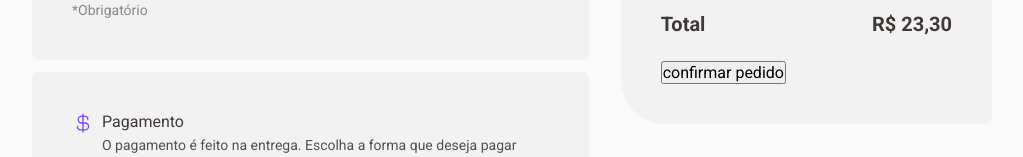
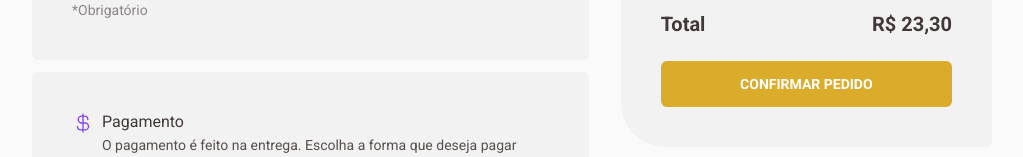
Before and after one commit to WisleyASousa/coffee-delivery-ig, a React (Vite) app: page /Checkout in a window 1280 px wide. Shown: the part 742-899 px from the top of the page, without its empty margins (128-1151 px from the left). Built offline with nearby package versions, Linux system fonts and the light colour scheme.

Commit message:
finalizando pag de checkout

```diff
--- a/src/pages/Checkout/index.tsx
+++ b/src/pages/Checkout/index.tsx
@@ -3,10 +3,10 @@ import {
   Address,
   AddressContainer,
   BaseIndividualValues,
-  BaseValues,
   BaseValuesTotal,
   BoxFormAddress,
   BoxValues,
+  BtnConfirmOrder,
   CheckoutContainer,
   CheckoutSubTitle,
   City,
@@ -177,7 +177,10 @@ export function Checkout() {
             </BaseValuesTotal>
           </BoxValues>
 
-          <button type="submit">confirmar pedido</button>
+          <BtnConfirmOrder
+            type="submit">
+            confirmar pedido
+          </BtnConfirmOrder>
 
         </SelectedCoffeesContainer>
 
--- a/src/pages/Checkout/styles.ts
+++ b/src/pages/Checkout/styles.ts
@@ -6,7 +6,15 @@ export const CheckoutContainer = styled.form`
   grid-template-columns: 1fr 1fr;
   gap: 2rem;
 
+  @media (max-width: 425px) {
+    justify-content: center;
+    padding: 0 0 !important;
+    grid-template-columns: 1fr;
+  }
+
   @media (max-width: 1024px) {
+    justify-content: center;
+    padding: 0 5rem;
     grid-template-columns: 1fr;
   }
 `
@@ -18,6 +26,10 @@ export const CheckoutSubTitle = styled.h3`
   color: ${props => props.theme['baseSubtitle']};
   padding-top: 2.5rem;
   padding-bottom: 1rem;
+
+  @media (max-width: 425px) {
+    text-align: center;
+  }
 `
 
 export const AddressContainer = styled.div`
@@ -90,8 +102,11 @@ const baseInputAddress = styled.input`
     line-height: 1.3;
     font-size: 0.875rem;
     color: ${props => props.theme['baseLabel']};
+  }
+  &:focus {
+    border: 1px solid ${props => props.theme['yellowDark']};
+  }
 
-  }
   @media (max-width: 425px) {
     flex-direction: column;
     width: 100% !important;
@@ -239,3 +254,28 @@ export const BaseValuesTotal = styled(BaseBoxValues)`
   font-size: 1.25rem;
   line-height: 1.3;
 `
+export const BtnConfirmOrder= styled.button`
+  width: 100%;
+  display: flex;
+  align-items: center;
+  justify-content: center;
+
+  padding: 0.75rem 0.5rem;
+  background: ${props => props.theme['yellow']};
+  border-radius: 6px;
+  border: none;
+  cursor: pointer;
+  transition: all .2s ease-out;
+
+
+  font-weight: 700;
+  font-size: 0.875rem;
+  line-height: 1.6;
+  text-transform: uppercase;
+  color: ${props => props.theme['white']};
+
+  &:hover {
+    background: ${props => props.theme['yellowDark']};
+  }
+
+`
```
